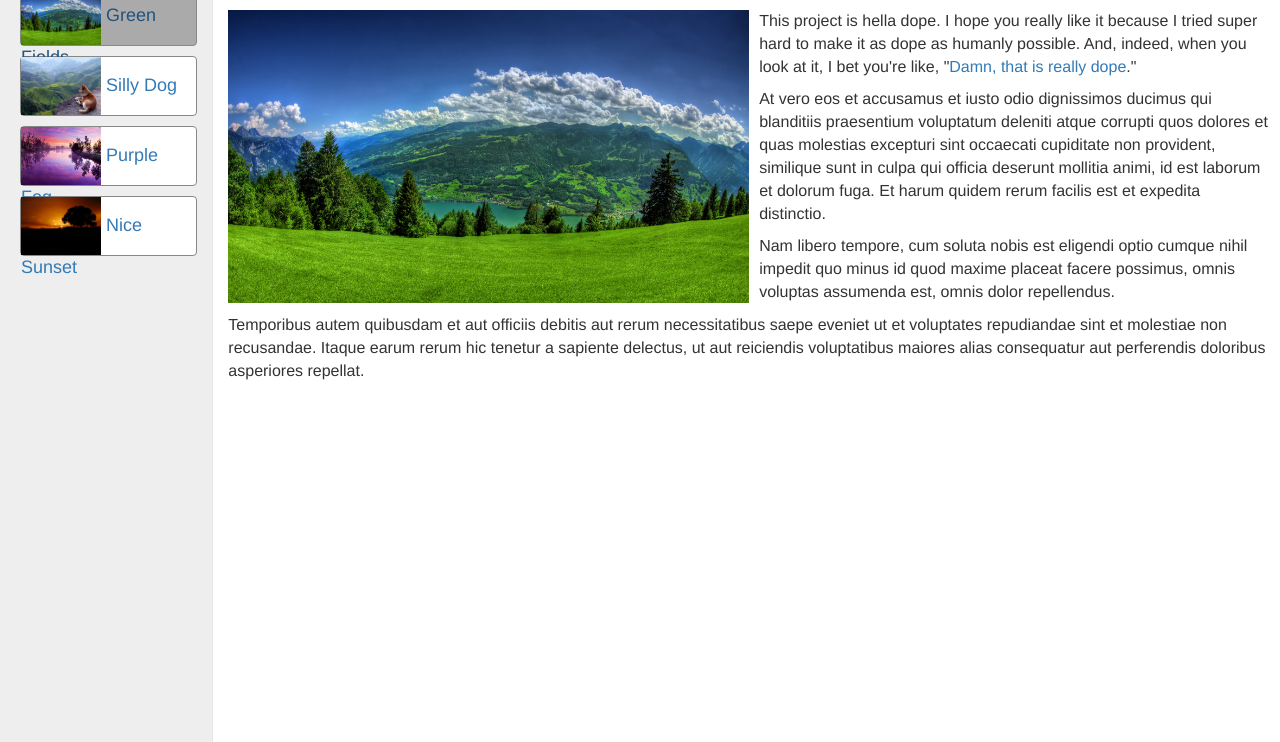
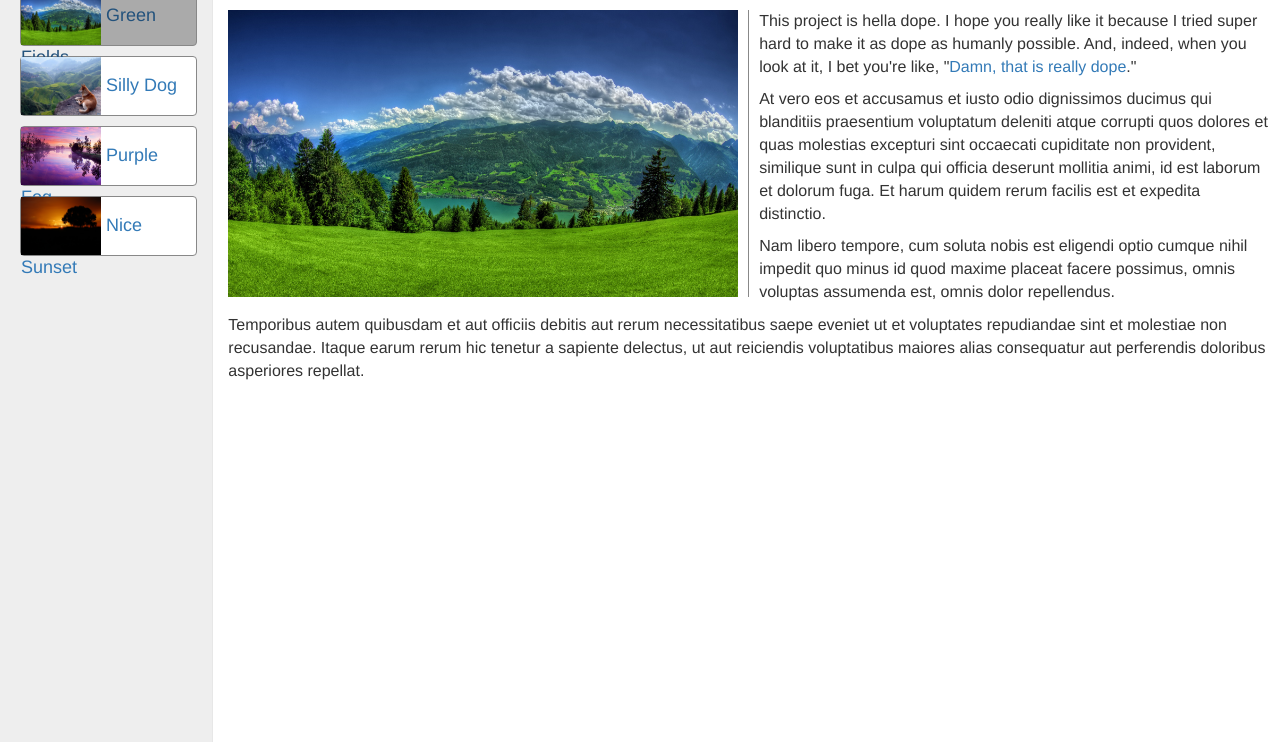
Before and after one commit to HarryStevens/portfolio, a plain HTML site: page index.html in a window 1280 px wide. Shown: the part 108-850 px from the top of the page. Drawn offline with nearby package versions, Linux system fonts and the light colour scheme.

Commit message:
style changes

```diff
--- a/css/styles.css
+++ b/css/styles.css
@@ -21,6 +21,7 @@
 }
 .navbar-brand {
 	font-size: 30px;
+	font-family: Palatino;
 }
 .dropdown-menu {
 	background: #000;
@@ -49,6 +50,7 @@
 .projects-title {
 	font-size: 24px;
 	margin-bottom: 5px;
+	font-family: Palatino;
 }
 .projects-item {
 	cursor: pointer;
@@ -86,6 +88,7 @@
 	font-size: 30px;
 	text-align: center;
 	margin-bottom: 20px;
+	font-family: Palatino;
 }
 .main-project {
 	padding-right: 10px;
@@ -94,4 +97,6 @@
 	float: left;
 	margin-right: 10px;
 	width: 50%;
+	border-right: 1px solid #888;
+	padding-right: 10px;
 }
--- a/js/scripts.js
+++ b/js/scripts.js
@@ -80,6 +80,8 @@ function responsive() {
 		});
 		$('.main-project-img img').css({
 			'width' : '100%',
+			'border-right': 'none',
+			'padding-right': 'none'
 		});
 		$('.projects-item img').css({
 			'width' : '50px'
@@ -97,6 +99,8 @@ function responsive() {
 		});
 		$('.main-project-img img').css({
 			'width' : '50%',
+			'border-right': '1px solid #888',
+			'padding-right': '10px'
 		});
 		$('.projects-item img').css({
 			'width' : '80px'
```
